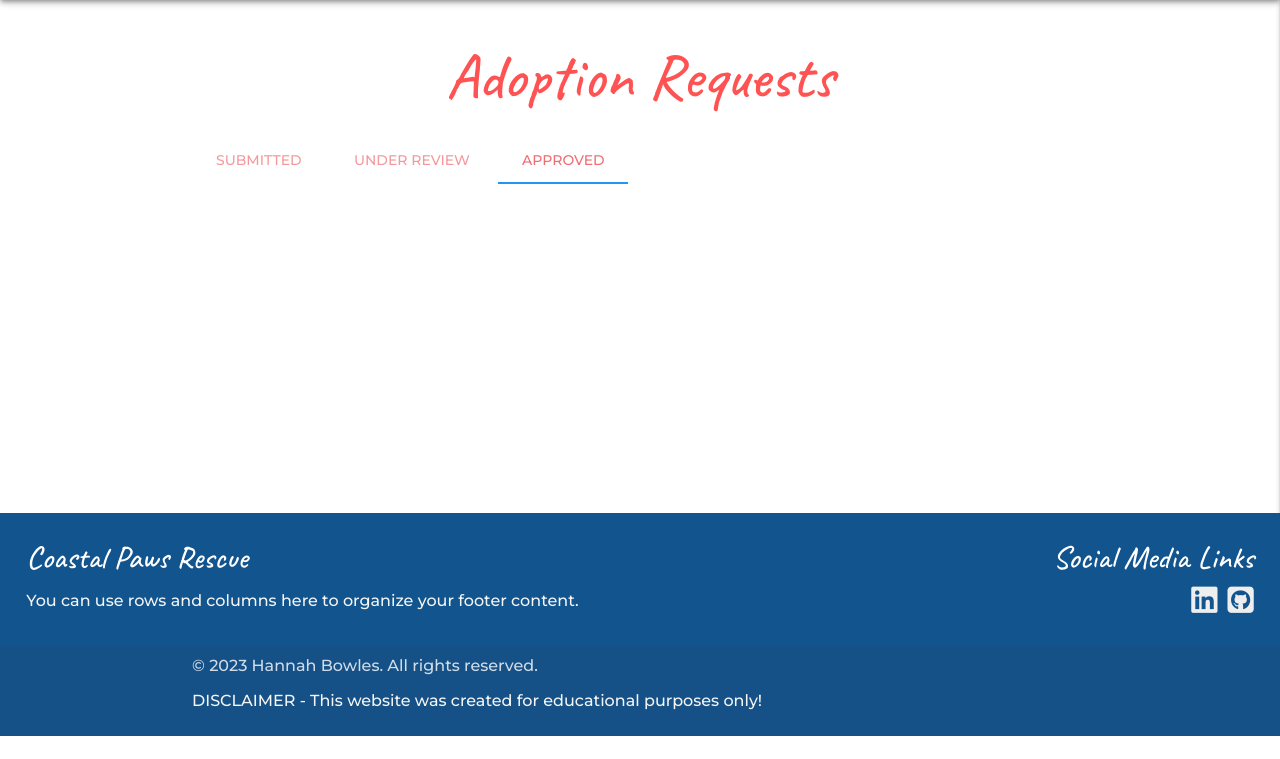
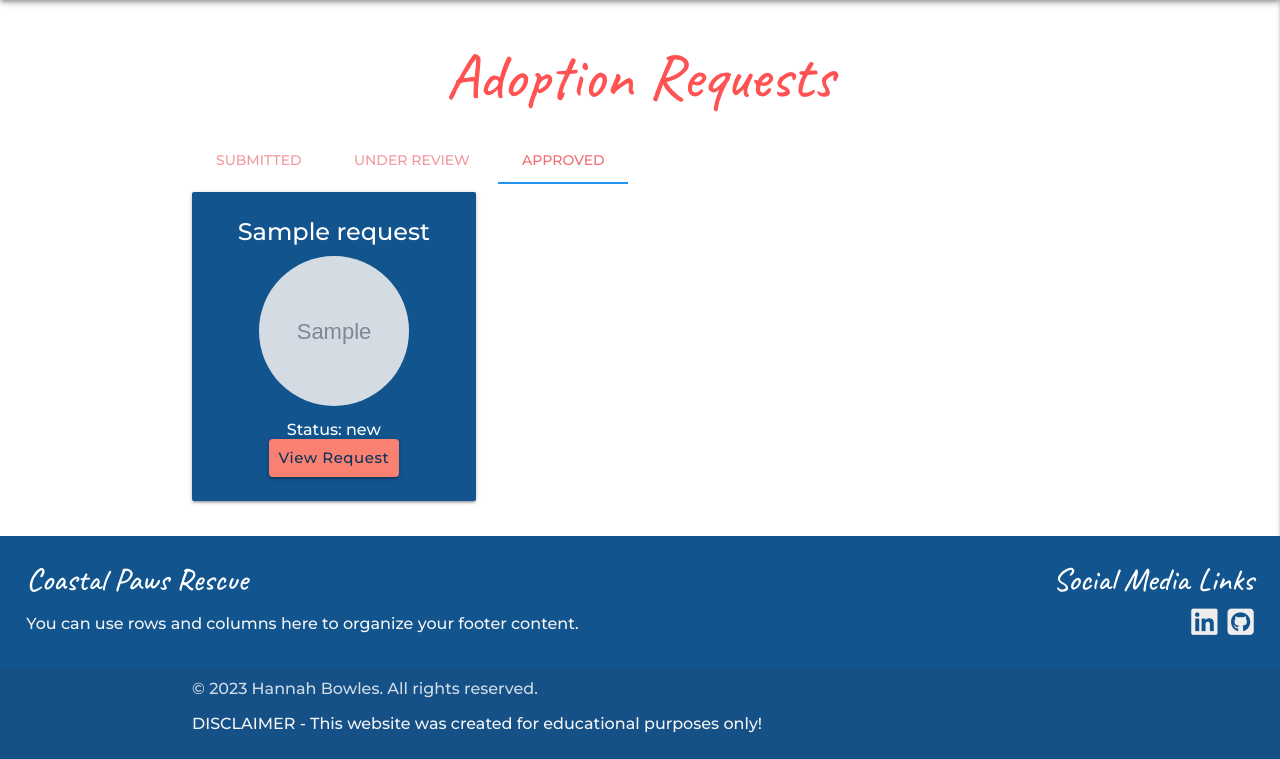
Before and after one commit to Hanmb17/CI_MS3_CoastalPawsRescue, a Flask app: template templates/adoption_requests.html in a window 1280 px wide, after a click on "APPROVED". Shown: the part 64-823 px from the top of the page. Before the commit the page ends 800 px from the top, so only its background shows below. Run offline with Flask 3, Linux system fonts and the light colour scheme; the template is opened without the code that fills it: most values are stand-ins (such as "Sample title", 1, 10 or a date in 2020); grey boxes marked "Sample" are stand-in pictures; some libraries are stand-ins or nearby versions.

Commit message:
Add: request cards for all status divs

```diff
--- a/templates/adoption_requests.html
+++ b/templates/adoption_requests.html
@@ -45,34 +45,55 @@
         </div>
 
         <div id="approved" class="col s12">
+            <div class="row">
                 {% if approved_requests %}
                     <!-- Display Approved Adoption Requests -->
                     {% for request in approved_requests %}
-                    <div class="card">
-                        <!-- Similar card structure as above -->
+                    <div class="col s12 m6 l4">
+                        <div class="card center">
+                            <div class="card-content">
+                                <span class="card-title">{{ request.dog_name }}</span>
+                                <img class="dog-image" src="{{ request.dog_image }}" alt="{{ request.dog_name }}'s Image">
+                                <p>Status: {{ request.status }}</p>
+                                <a href="{{ url_for('adoption_request_details', request_id=request._id) }}" class="waves-effect btn-large cta-button">View Request</a>
+                            </div>
+                        </div>
                     </div>
                     {% endfor %}
                 {% else %}
                 <p>No approved adoption requests.</p>
                 {% endif %}
             </div>
+            </div>
+
 
         <div id="under-review" class="col s12">
+            <div class="row">
                 {% if under_review_requests %}
-                <!-- Display Under Review Adoption Requests -->
+                    <!-- Display Approved Adoption Requests -->
                     {% for request in under_review_requests %}
-                    <div class="card">
-                        <!-- Similar card structure as above -->
+                    <div class="col s12 m6 l4">
+                        <div class="card center">
+                            <div class="card-content">
+                                <span class="card-title">{{ request.dog_name }}</span>
+                                <img class="dog-image" src="{{ request.dog_image }}" alt="{{ request.dog_name }}'s Image">
+                                <p>Status: {{ request.status }}</p>
+                                <a href="{{ url_for('adoption_request_details', request_id=request._id) }}" class="waves-effect btn-large cta-button">View Request</a>
+                            </div>
+                        </div>
                     </div>
                     {% endfor %}
                 {% else %}
                 <p>No adoption requests under review.</p>
                 {% endif %}
             </div>
+
+
+        </div>
     </div>
 
 </div>
-    </div>
+
 </div>
 
 {% endblock %}
```
Lines whose indentation alone changed are shown as unchanged.
